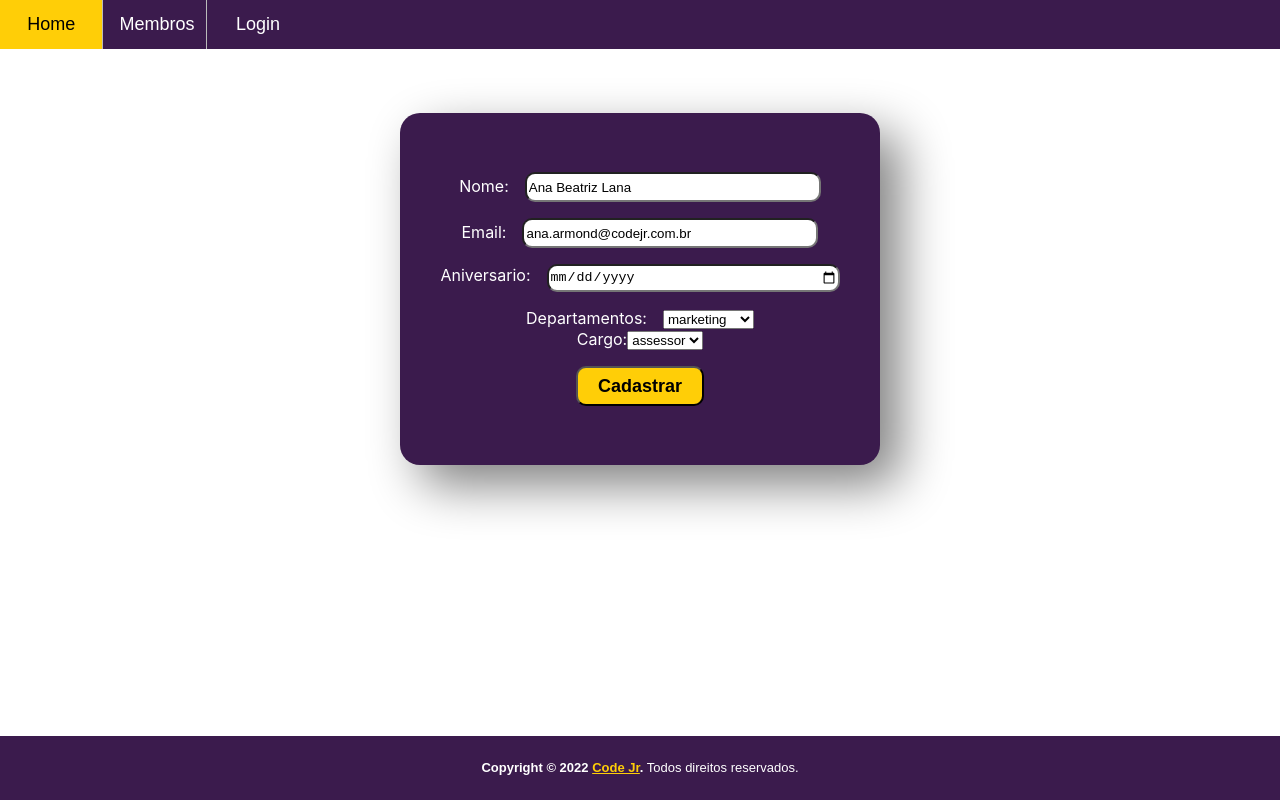
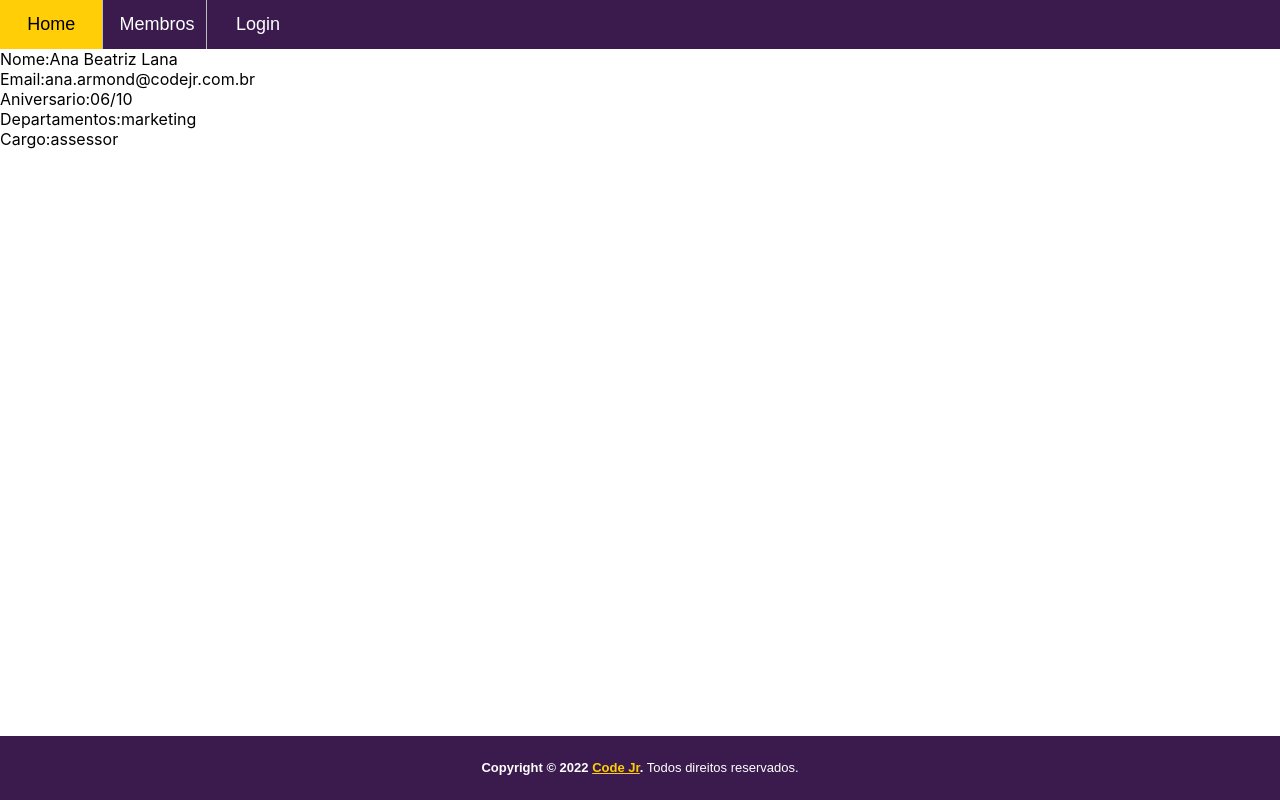
Before and after one commit to GabrielBahia/desafioReact, a React (Create React App) app: page /adm/ver/1 in a window 1280 px wide. Built offline with nearby package versions, Linux system fonts and the light colour scheme; data requests are answered from the project's data file; the HTML template or start-up script is replaced by a standard one.

Commit message:
Implementando pagina de view de membro

```diff
--- /dev/null
+++ b/src/components/ViewMembro/index.js
@@ -0,0 +1,57 @@
+import estilos from './ViewMembro.module.css';
+import { useEffect, useState } from "react"
+import { useParams } from "react-router-dom"
+import axios from 'axios';
+
+
+export default function ViewMembro() {
+
+    const parametros = useParams()
+
+    useEffect(() => {
+        if (parametros.id) {
+            axios.get(`http://localhost:3000/members/${parametros.id}`)
+                .then( (resposta) => {
+                    setName(resposta.data.name)
+                    setEmail(resposta.data.email)
+                    setAniversario(resposta.data.aniversario)
+                    setDepartamentos(resposta.data.departamentos)
+                    setCargo(resposta.data.cargo)
+                })
+        }
+
+    }, [parametros])
+
+    const [name, setName] = useState('')
+    const [email, setEmail] = useState('')
+    const [aniversario, setAniversario] = useState('')
+    const [departamentos, setDepartamentos] = useState([])
+    const [cargo, setCargo] = useState('')
+
+    return (
+        <section className={estilos.formArea}>
+            <div className={estilos.container}>
+                    <div>
+                        <label className={estilos.label2} for="name">Nome:</label>
+                        <label className={estilos.label2}>{name}</label>
+                    </div>
+                    <div>
+                        <label className={estilos.label1} for="email">Email:</label>
+                        <label className={estilos.label1}>{email}</label>
+                    </div>
+                    <div>
+                        <label className={estilos.label1} for="aniversario">Aniversario:</label>
+                        <label className={estilos.label1}>{aniversario}</label>
+                    </div>
+                    <div>
+                        <label className={estilos.label1} for="departamentos">Departamentos:</label>
+                        <label className={estilos.label1}>{ departamentos }</label>
+                    </div>
+                    <div>
+                        <label className={estilos.label1} for="cargo">Cargo:</label>
+                        <label className={estilos.label1}>{ cargo }</label>
+                    </div>
+            </div>
+        </section>
+    );
+}
--- /dev/null
+++ b/src/pages/Adm/VerMembro/index.js
@@ -0,0 +1,14 @@
+import estilos from './VerMembro.module.css';
+import ViewMembro from '../../../components/ViewMembro';
+
+
+
+const VerMembro = () => {
+
+    return (
+        <section>
+            <ViewMembro />
+        </section>)
+}
+
+export default VerMembro
--- a/src/routes.js
+++ b/src/routes.js
@@ -5,6 +5,7 @@ import { BrowserRouter as Router, Routes, Route } from 'react-router-dom';
 import Members from './pages/Members';
 import Administracao from './pages/Adm/Administracao';
 import FormCadastro from './pages/Adm/FormCadastro';
+import VerMembro from './pages/Adm/VerMembro';
 import Login from './pages/Login';
 
 
@@ -20,7 +21,7 @@ export default function AppRouter() {
                 <Route path='/login' element={<Login/>} />
                 <Route path='/adm' element={<Administracao />} />
                 <Route path='/adm/criar' element={<FormCadastro/>} />
-                <Route path='/adm/ver/:id' element={<FormCadastro/>} />
+                <Route path='/adm/ver/:id' element={<VerMembro/>} />
                 <Route path='/adm/criar/:id' element={<FormCadastro/>} />
             </Routes>
          {<Footer />}
```
Also changed, not shown: src/components/ViewMembro/ViewMembro.module.css (added), src/pages/Adm/VerMembro/VerMembro.module.css (added).
